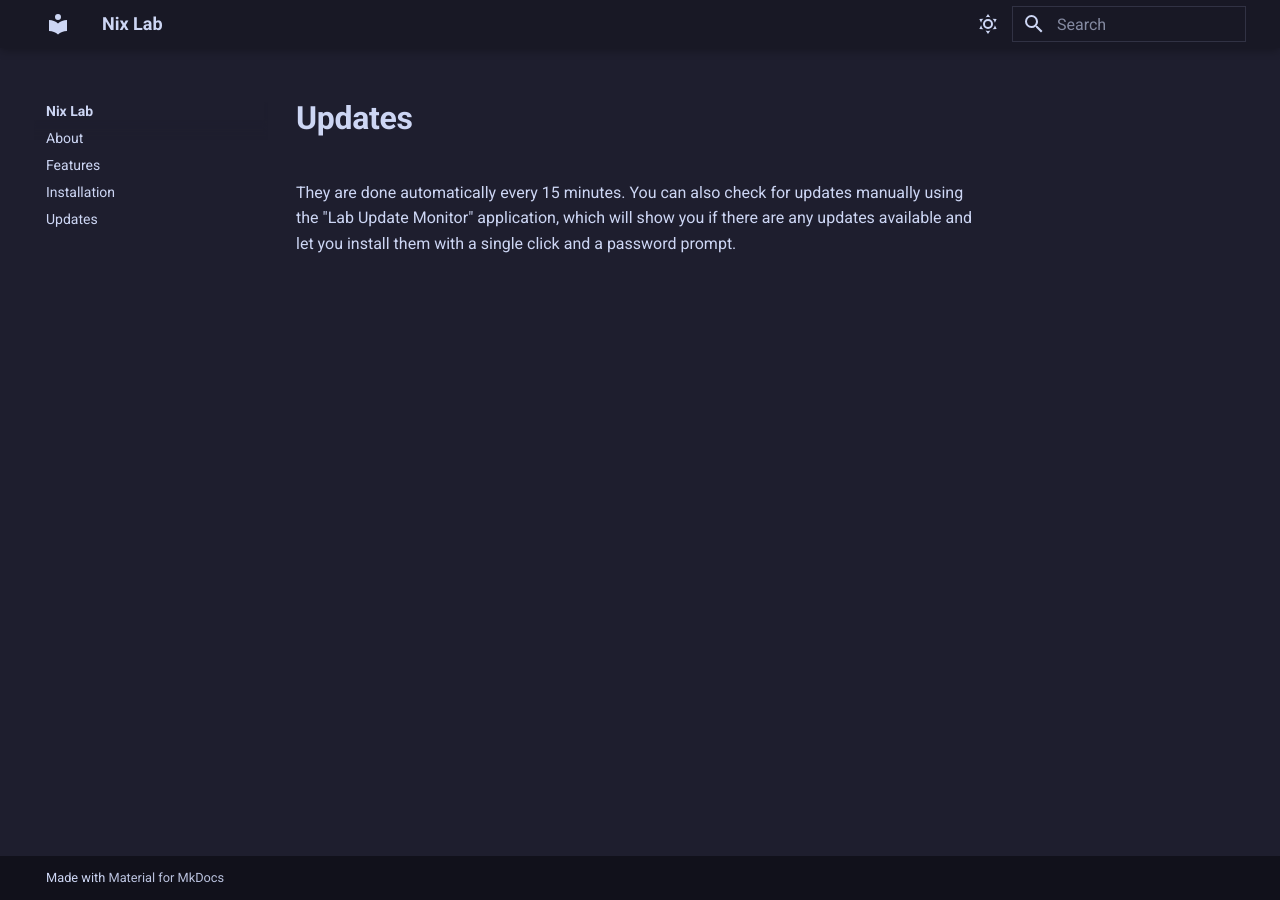
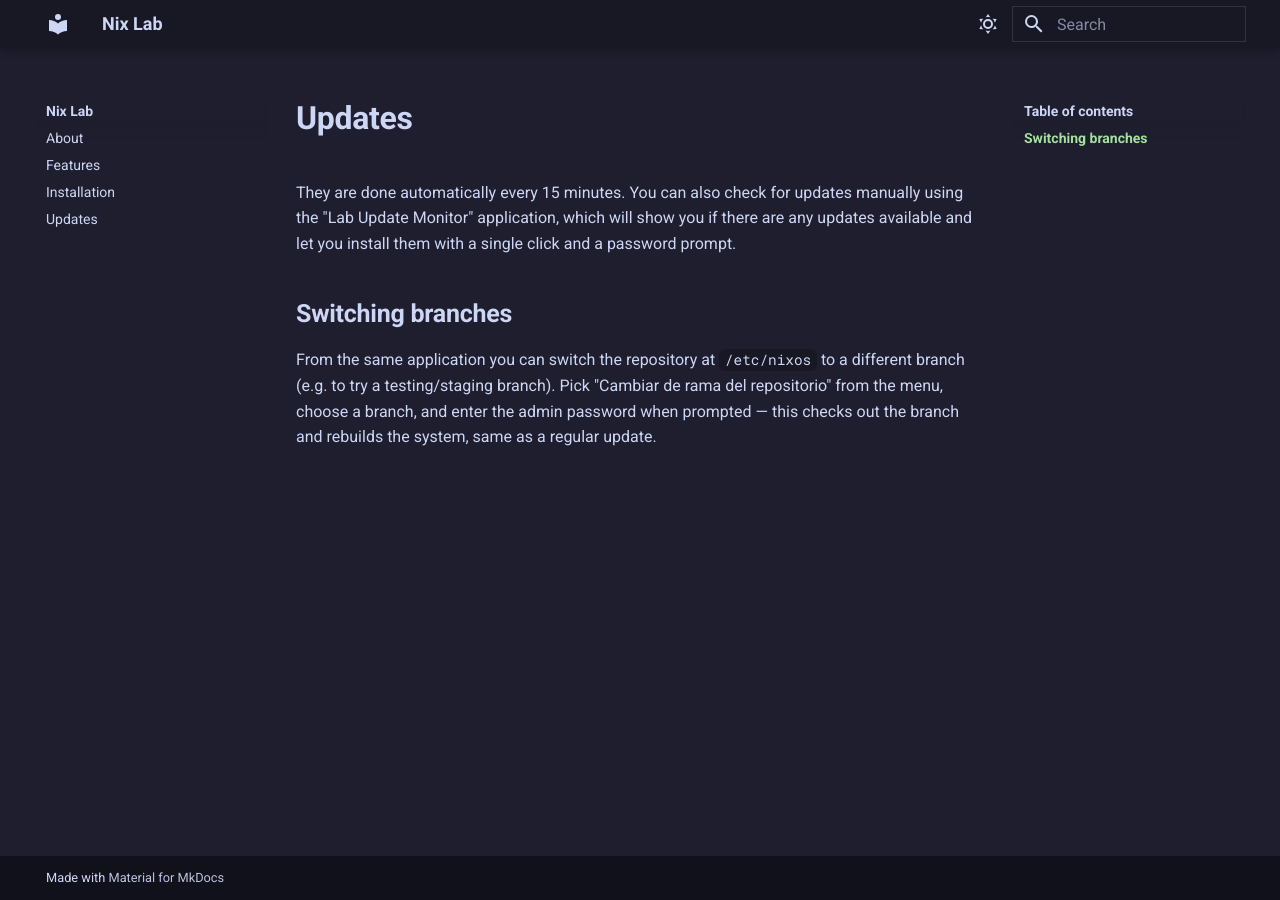
Before and after one commit to iesfdlr/lab, an MkDocs documentation site: the page built from docs/docs/updates.md, in a window 1280 px wide. Built offline with MkDocs 1.6.1 and Material for MkDocs 9.7.7, drawn with Linux system fonts in a browser that asks for light colours.

Commit message:
feat: install from another branch option

```diff
--- a/docs/docs/updates.md
+++ b/docs/docs/updates.md
@@ -1,3 +1,7 @@
 # Updates
 
 They are done automatically every 15 minutes. You can also check for updates manually using the "Lab Update Monitor" application, which will show you if there are any updates available and let you install them with a single click and a password prompt.
+
+## Switching branches
+
+From the same application you can switch the repository at `/etc/nixos` to a different branch (e.g. to try a testing/staging branch). Pick "Cambiar de rama del repositorio" from the menu, choose a branch, and enter the admin password when prompted — this checks out the branch and rebuilds the system, same as a regular update.
```
Also changed, not shown: docs/docs/installation.md (+13 -0 lines), 5 other files.
